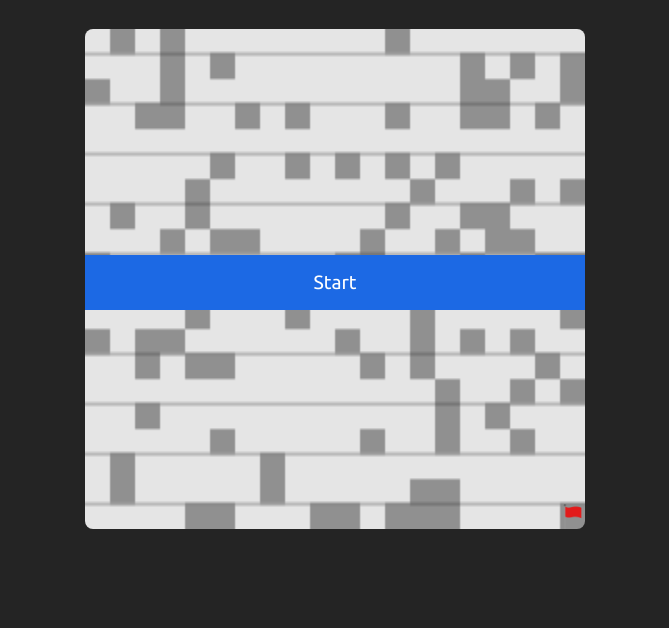
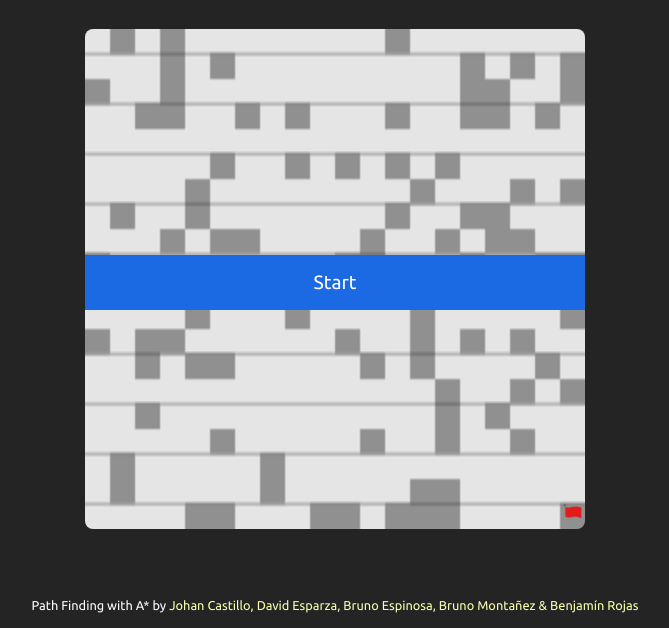
Before and after one commit to BrunoMont2003/path-finding-a-, a website built with Vite: page index.html in a window 1280 px wide. Shown: the part 172-800 px from the top of the page, without its empty margins (305-974 px from the left). Built offline with nearby package versions, Linux system fonts and the light colour scheme.

Commit message:
add: names on footer  📝

```diff
--- a/index.html
+++ b/index.html
@@ -2,13 +2,23 @@
 <html lang="en">
   <head>
     <meta charset="UTF-8" />
-    <link rel="shortcut icon" href="src/img/flag.png" type="image/x-icon">
+    <link rel="shortcut icon" href="src/img/flag.png" type="image/x-icon" />
     <meta name="viewport" content="width=device-width, initial-scale=1.0" />
-    <link rel="stylesheet" href="./src/style.css">
+    <link rel="stylesheet" href="./src/style.css" />
     <title>Path Finding with A*</title>
   </head>
   <body>
     <div id="app"></div>
+    <footer>
+      <p>
+        Path Finding with A* by
+        <a href="https://github.com/BrunoMont2003/path-finding-a-"
+        target="_blank"
+          >Johan Castillo, David Esparza, Bruno Espinosa, Bruno Montañez &
+          Benjamín Rojas</a
+        >
+      </p>
+    </footer>
     <script type="module" src="/src/main.ts"></script>
   </body>
 </html>
--- a/src/style.css
+++ b/src/style.css
@@ -91,3 +91,16 @@ canvas{
   align-self: flex-end;
   right: 0px;
 }
+footer {
+  position: absolute;
+  bottom: 0;
+  width: 100%;
+  text-align: center;
+  color: #fff;
+  font-size: .8rem;
+  padding: 1rem 0;
+}
+footer a {
+  color: rgb(248, 255, 172);
+  text-decoration: none;
+}
```
